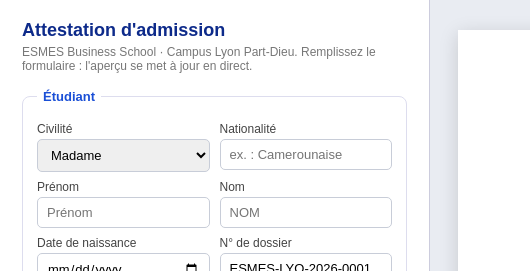
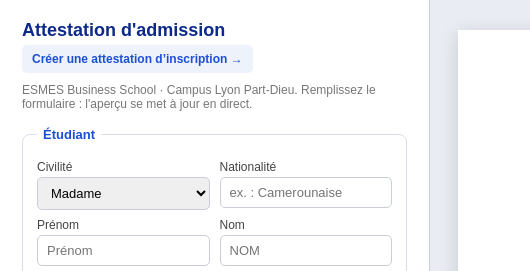
Before and after one commit to YannickOlinga/esmes-attestations, a plain HTML site: page index.html in a window 1280 px wide. Shown: the top 271 px of the page, 0-530 px from the left. Drawn offline with Linux system fonts and the light colour scheme.

Commit message:
feat: link enrollment certificate form from admission generator

```diff
--- a/index.html
+++ b/index.html
@@ -98,6 +98,7 @@
   <!-- ======================= FORMULAIRE ======================= -->
   <form class="panel" id="form" autocomplete="off" onsubmit="return false">
     <h1>Attestation d'admission</h1>
+    <a href="inscription.html" style="display:inline-block;margin:0 0 10px;padding:7px 10px;border-radius:5px;background:#eef2fb;color:#1a4fd6;font-size:12px;font-weight:bold;text-decoration:none">Créer une attestation d’inscription →</a>
     <div class="sub">ESMES Business School · Campus Lyon Part-Dieu. Remplissez le formulaire : l'aperçu se met à jour en direct.</div>
 
     <fieldset>
```
